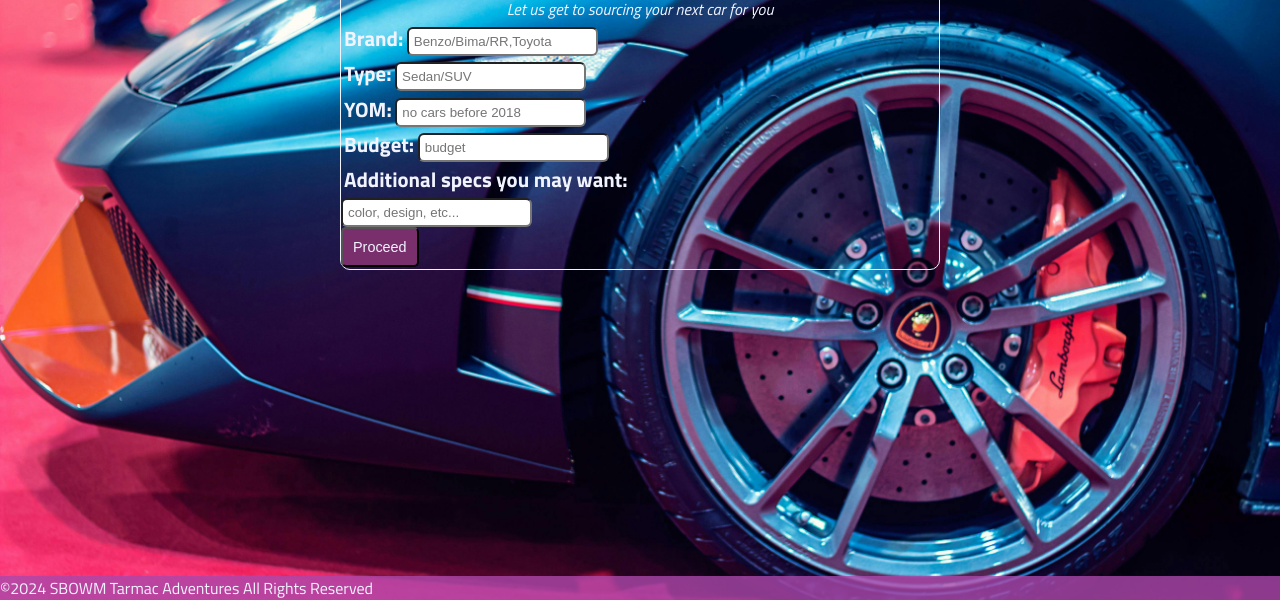
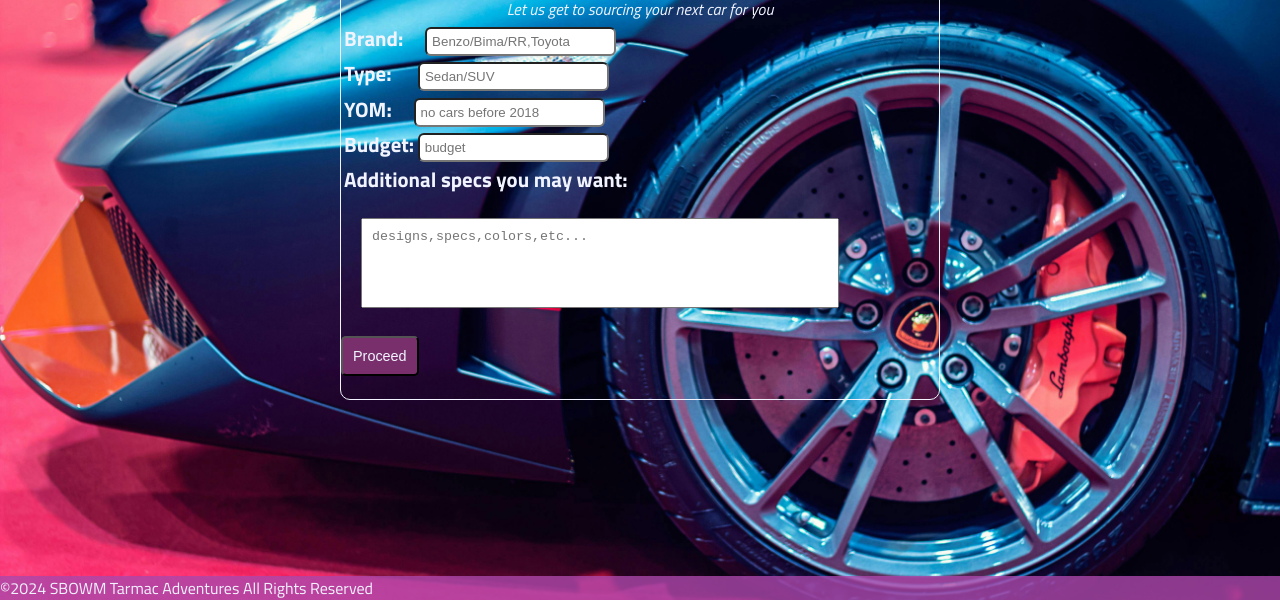
Before and after one commit to Bree0001/TARMAC-ADVENTURES, a plain HTML site: page sellyourcar.html in a window 1280 px wide. Shown: the part 200-800 px from the top of the page. Drawn offline with nearby package versions, Linux system fonts and the light colour scheme.

Commit message:
increase padding for text area

```diff
--- a/contact.css
+++ b/contact.css
@@ -88,8 +88,12 @@ body{
     color: #F1F4FFFF;
     background-color: rgba(121, 47, 108, 0.9);
 }
-.input text{
-    padding: 100px;
+textarea {
+    width: 80%;
+    height: 100px;
+    padding: 10px;
+    margin: 20px;
+    resize: none;
 }
 .bx{
     font-size: 1.5rem;
--- a/sellyourcar.css
+++ b/sellyourcar.css
@@ -15,6 +15,7 @@ body{
     background-image: url(img/BG\ Sell\ car.jpg);
     background-size: cover;
     background-repeat: no-repeat;
+    z-index: 0.1;
 
 
 }
@@ -62,11 +63,12 @@ body{
 }
 .car-wrapper{
     width: 600px;
-    height: 370px;
+    height: 500px;
     margin: 50px auto;
     border: 1px solid #F1F4FFFF;
     border-radius: 10px;
     align-items: center;
+    z-index: 1;
 }
 .h1{
     text-align: center;
@@ -97,6 +99,13 @@ body{
     padding: 5px;
     border-radius: 6px;
 }
+textarea {
+    width: 80%;
+    height: 90px;
+    padding: 10px;
+    margin: 20px;
+    resize: none;
+}
 .proceed{
     padding: 10px;
     font-size: 0.9rem;
--- a/sellyourcar.html
+++ b/sellyourcar.html
@@ -27,13 +27,13 @@
             <h1 class="h1">Tell Us.<br>Which Car Are You Looking For?</h2>
                 <p class="paragraph">Let us get to sourcing your next car for you</p>
                 <div class="info">
-                <label class="label" for="Brand">Brand:</label>
+                <label class="label" for="Brand">Brand:&nbsp;&nbsp;&nbsp;&nbsp;</label>
                 <input class="input" type="text" placeholder="Benzo/Bima/RR,Toyota">
                 <br>
-                <label class="label" for="Type">Type:</label>
+                <label class="label" for="Type">Type:&nbsp;&nbsp;&nbsp;&nbsp;&nbsp;</label>
                 <input class="input" type="text" placeholder="Sedan/SUV">
                 <br>
-                <label class="label" for="YOM">YOM:</label>
+                <label class="label" for="YOM">YOM:&nbsp;&nbsp;&nbsp;&nbsp;</label>
                 <input class="input" type="text" placeholder="no cars before 2018">
                 <br>
                 <label class="label" for="budget">Budget:</label>
@@ -41,7 +41,7 @@
                 <br>
                 <label class="label" for="AOB">Additional specs you may want:</label>
                 <br>
-                <input class="input" type="text" placeholder="color, design, etc...">
+                <textarea placeholder="designs,specs,colors,etc..."></textarea>
                 <br>
                  <button class="proceed">Proceed</button>
                 </div>
```
Also changed, not shown: contact.html (+13 -8 lines).
